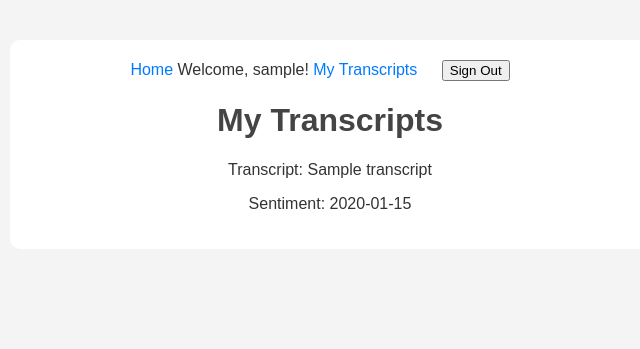
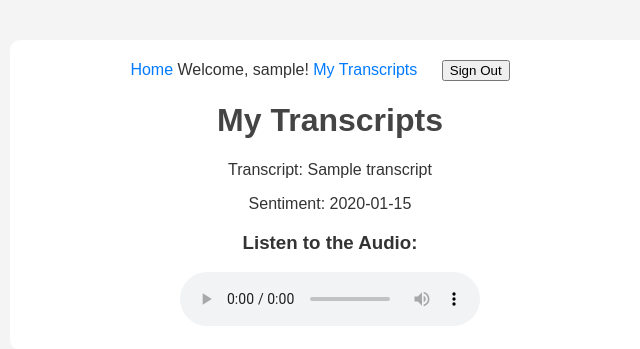
Before and after one commit to software-students-fall2023/4-containerized-app-exercise-m5-competition, a Flask app: page /transcripts in a window 1280 px wide. Shown: the top 349 px of the page, without its empty margins (310-950 px from the left). Run offline with Flask 3, Linux system fonts and the light colour scheme; the visitor is signed in with stand-in values (Sample User, id 1); a database or web service that is not in the repository returns one stand-in record (values such as "Sample title").

Commit message:
more functions of the web pages

```diff
--- a/machine-learning-client/app.py
+++ b/machine-learning-client/app.py
@@ -68,7 +68,7 @@ def upload_audio():
         document = {
             "user_id": user_id,
             "transcript": transcript,
-            "sentiment": sentiment.polarity,
+            "sentiment": sentiment,
             "filename": filename,
         }
         collection.insert_one(document)
--- a/web-app/static/styles.css
+++ b/web-app/static/styles.css
@@ -37,7 +37,6 @@ form {
     background-color: #fff;
     padding: 20px;
     border-radius: 4px;
-
     margin-bottom: 20px;
 }
 
@@ -82,7 +81,6 @@ input[type="submit"]:hover, button.submit-btn:hover, .back-btn:hover {
     background-color: #fff;
     padding: 20px;
     border-radius: 10px;
-
     text-align: center;
 }
 
--- a/web-app/templates/index.html
+++ b/web-app/templates/index.html
@@ -3,12 +3,14 @@
 {% block container %}
 <div class="upload-container">
     <h1>Audio Transcription Service</h1>
-    <p>Upload your audio file for transcription</p>
+    <p>Record Your Own Audio</p>
 
     <div class="audio-capture-container">
         <button id="start-recording">Start Recording</button>
         <button id="stop-recording" disabled>Stop Recording</button>
     </div>
+
+    <p>Upload an Audio File</p>
 
     <div id="response-message"></div>
     <form id="upload-form" method="POST" action="/api/upload_audio" enctype="multipart/form-data">
--- a/web-app/templates/logIn.html
+++ b/web-app/templates/logIn.html
@@ -5,9 +5,9 @@
     <h1>Sign In</h1>
     <form method="POST" action="/user/login" >
         <h2>Username</h2>
-        <input type="text" name="username" placeholder="username" />
+        <input type="text" name="username" placeholder="username" required />
         <h2>Password</h2>
-        <input type="password" name="password"/>
+        <input type="password" name="password" required />
         <div></div>
         <button type="submit" class="submit-btn">Log In</button>
         {% with messages = get_flashed_messages(category_filter=["error"]) %}
--- a/web-app/templates/signUp.html
+++ b/web-app/templates/signUp.html
@@ -5,9 +5,9 @@
     <h1>Sign Up</h1>
     <form method="POST" action="/user/signup">
         <h2>Username</h2>
-        <input type="text" name="username" placeholder="username" />
+        <input type="text" name="username" placeholder="username" required />
         <h2>Password</h2>
-        <input type="password" name="password" />
+        <input type="password" name="password" required />
         <div></div>
         <button type="submit" class="submit-btn">Sign Up</button>
         {% with messages = get_flashed_messages(category_filter=["error"]) %}
--- a/web-app/templates/transcripts.html
+++ b/web-app/templates/transcripts.html
@@ -7,6 +7,13 @@
     <div class="transcript">
       <p>Transcript: {{ transcript.transcript }}</p>
       <p>Sentiment: {{ transcript.sentiment }}</p>
+      <div class="audio-player">
+        <h3>Listen to the Audio:</h3>
+        <audio controls>
+            <source src="http://127.0.0.1:7001/audio/{{ transcript.filename }}" type="audio/wav">
+            Your browser does not support the audio element.
+        </audio>
+      </div>
     </div>
   {% endfor %}
 </div>
```
